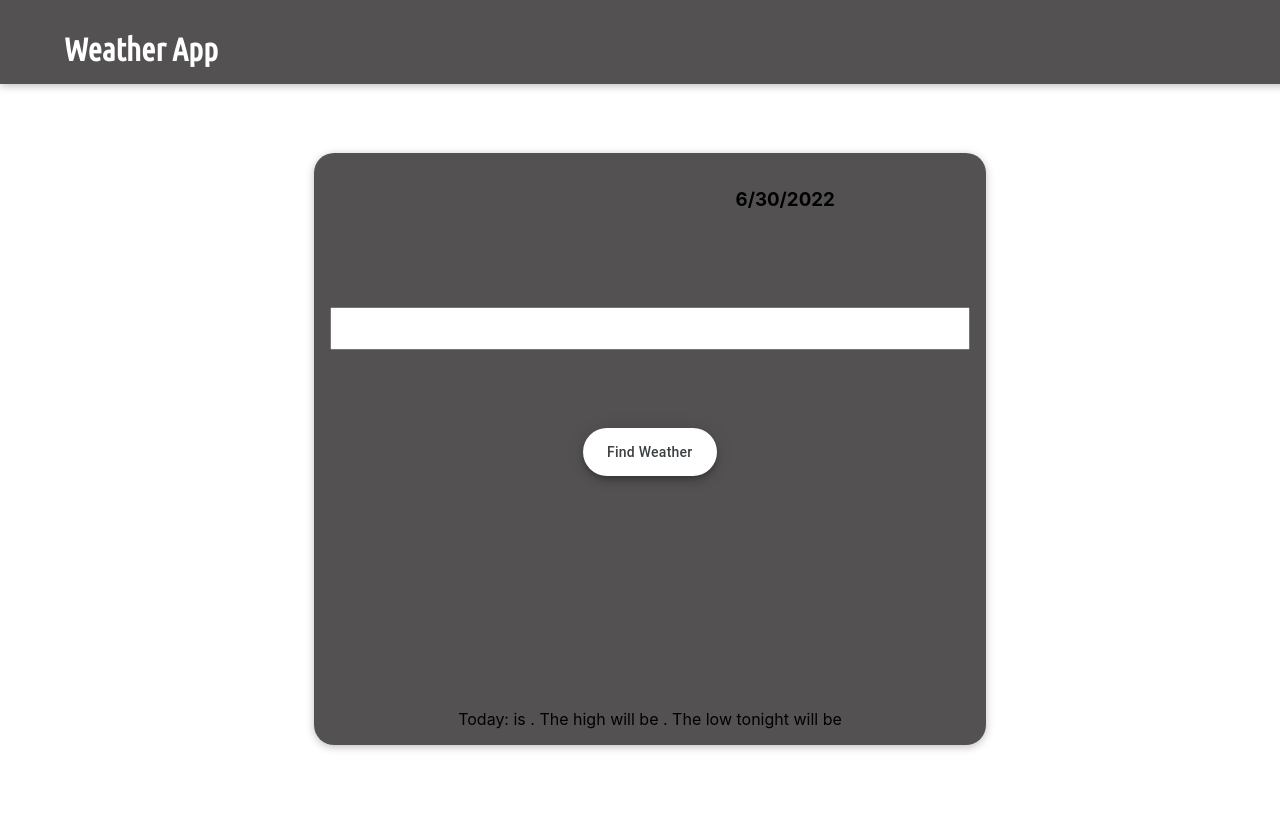
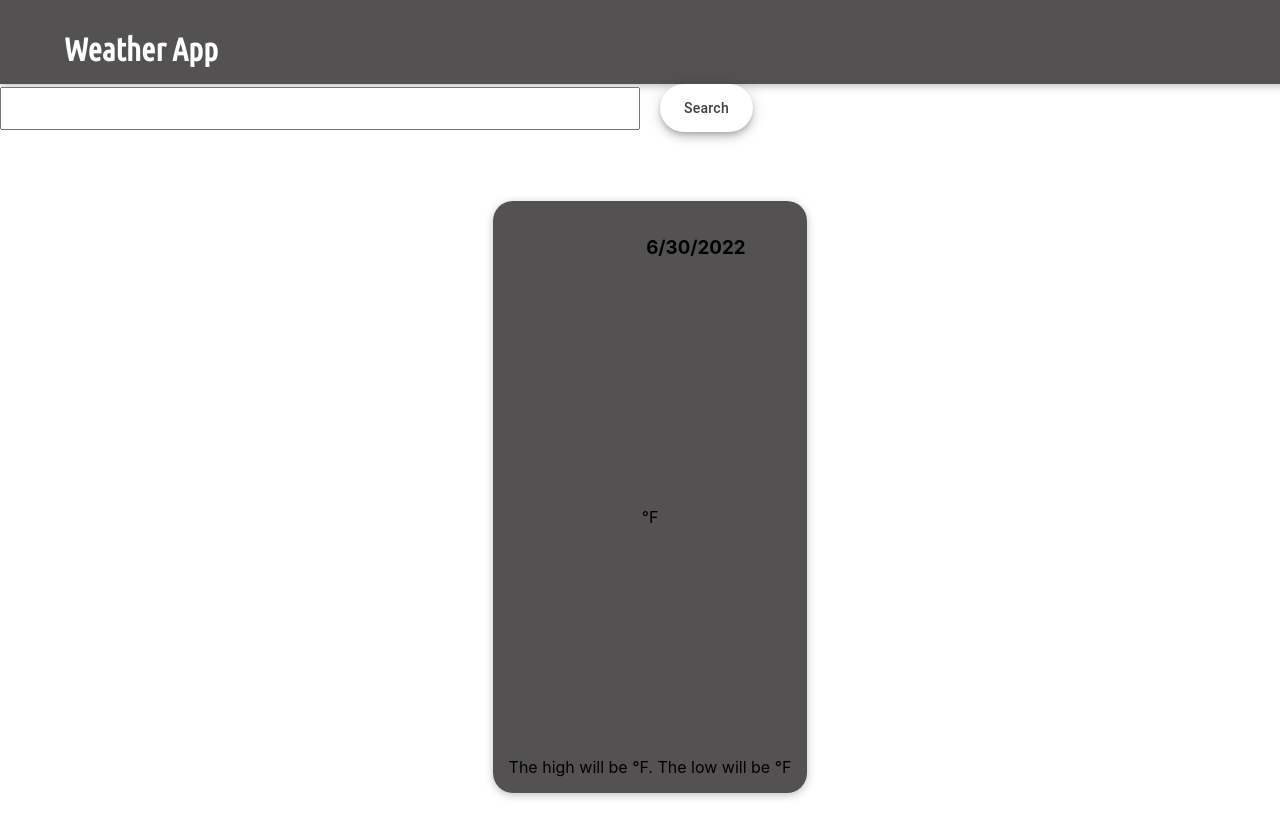
Before and after one commit to 999Marv/weather-app, a React (Create React App) app: page / in a window 1280 px wide. Shown: the top 838 px of the page. Built offline with nearby package versions, Linux system fonts and the light colour scheme.

Commit message:
full functionality now

```diff
--- a/src/App.js
+++ b/src/App.js
@@ -1,8 +1,25 @@
-import { Fragment } from "react";
+import { Fragment, useState } from "react";
 import Header from "./layout/Header";
 import Items from "./components/Items";
+import Form from "./components/Form";
 
 function App() {
+  const [city, setCity] = useState("");
+  const [weather, setWeather] = useState({
+    current: "",
+    minDegree: "",
+    maxDegree: "",
+  });
+
+  const handleSubmit = (e) => {
+    e.preventDefault();
+    setCity("");
+  };
+
+  const farenheit = (num) => {
+    return (1.8 * (num - 273) + 32).toFixed(0);
+  };
+
   async function fetchWeather(city) {
     try {
       const res = await fetch(
@@ -10,7 +27,12 @@ function App() {
       );
 
       const data = await res.json();
-      console.log(data.main.temp);
+
+      setWeather({
+        current: farenheit(data.main.temp),
+        minDegree: farenheit(data.main.temp_min),
+        maxDegree: farenheit(data.main.temp_max),
+      });
     } catch (error) {
       console.log(error.message);
     }
@@ -21,8 +43,18 @@ function App() {
   return (
     <Fragment>
       <Header />
-      <Items date={date} onClickButton={() => fetchWeather("brooklyn")} />
-      {/* <button onClick={() => fetchWeather("London")}>hh</button> */}
+      <Form
+        submitHandler={handleSubmit}
+        changeHandler={(e) => setCity(e.target.value)}
+        clickHandler={() => fetchWeather(city)}
+        giveValue={city}
+      />
+      <Items
+        date={date}
+        current={weather.current}
+        minDegree={weather.minDegree}
+        maxDegree={weather.maxDegree}
+      />
     </Fragment>
   );
 }
--- a/src/components/Button.js
+++ /dev/null
@@ -1,7 +0,0 @@
-import classes from "./Button.module.css";
-
-const Button = (props) => {
-  return <button>Find Weather</button>;
-};
-
-export default Button;
--- a/src/components/Form.js
+++ b/src/components/Form.js
@@ -1,12 +1,32 @@
-import { Fragment, useState } from "react";
-import classes from "./Form.module.css";
+import { useState } from "react";
+import "./Form.module.css";
 
 const Form = (props) => {
+  const [city, setCity] = useState("");
+
+  const handleSubmit = (e) => {
+    e.preventDefault();
+    console.log(city);
+    setCity("");
+  };
+
   return (
-    <Fragment>
-      <input type="text" />
-    </Fragment>
+    <form onSubmit={props.submitHandler}>
+      <input
+        type="text"
+        value={props.giveValue}
+        onChange={props.changeHandler}
+      />
+      <button onClick={props.clickHandler}>Search</button>
+    </form>
   );
 };
 
 export default Form;
+
+{
+  /* <form onSubmit={handleSubmit}>
+  <input type="text" value={city} onChange={(e) => setCity(e.target.value)} />
+  <button>Search</button>
+</form>; */
+}
--- a/src/components/Form.module.css
+++ b/src/components/Form.module.css
@@ -2,4 +2,82 @@ input {
   width: 80vh;
   padding: 12px 20px;
   box-sizing: border-box;
+  margin-right: 20px;
 }
+
+button {
+  align-items: center;
+  appearance: none;
+  background-color: #fff;
+  border-radius: 24px;
+  border-style: none;
+  box-shadow: rgba(0, 0, 0, 0.2) 0 3px 5px -1px,
+    rgba(0, 0, 0, 0.14) 0 6px 10px 0, rgba(0, 0, 0, 0.12) 0 1px 18px 0;
+  box-sizing: border-box;
+  color: #3c4043;
+  cursor: pointer;
+  display: inline-flex;
+  fill: currentcolor;
+  font-family: "Google Sans", Roboto, Arial, sans-serif;
+  font-size: 14px;
+  font-weight: 500;
+  height: 48px;
+  justify-content: center;
+  letter-spacing: 0.25px;
+  line-height: normal;
+  max-width: 100%;
+  overflow: visible;
+  padding: 2px 24px;
+  position: relative;
+  text-align: center;
+  text-transform: none;
+  transition: box-shadow 280ms cubic-bezier(0.4, 0, 0.2, 1),
+    opacity 15ms linear 30ms, transform 270ms cubic-bezier(0, 0, 0.2, 1) 0ms;
+  user-select: none;
+  -webkit-user-select: none;
+  touch-action: manipulation;
+  width: auto;
+  will-change: transform, opacity;
+  z-index: 0;
+}
+
+.button-17:hover {
+  background: #f6f9fe;
+  color: #174ea6;
+}
+
+.button-17:active {
+  box-shadow: 0 4px 4px 0 rgb(60 64 67 / 30%),
+    0 8px 12px 6px rgb(60 64 67 / 15%);
+  outline: none;
+}
+
+.button-17:focus {
+  outline: none;
+  border: 2px solid #4285f4;
+}
+
+.button-17:not(:disabled) {
+  box-shadow: rgba(60, 64, 67, 0.3) 0 1px 3px 0,
+    rgba(60, 64, 67, 0.15) 0 4px 8px 3px;
+}
+
+.button-17:not(:disabled):hover {
+  box-shadow: rgba(60, 64, 67, 0.3) 0 2px 3px 0,
+    rgba(60, 64, 67, 0.15) 0 6px 10px 4px;
+}
+
+.button-17:not(:disabled):focus {
+  box-shadow: rgba(60, 64, 67, 0.3) 0 1px 3px 0,
+    rgba(60, 64, 67, 0.15) 0 4px 8px 3px;
+}
+
+.button-17:not(:disabled):active {
+  box-shadow: rgba(60, 64, 67, 0.3) 0 4px 4px 0,
+    rgba(60, 64, 67, 0.15) 0 8px 12px 6px;
+}
+
+.button-17:disabled {
+  box-shadow: rgba(60, 64, 67, 0.3) 0 1px 3px 0,
+    rgba(60, 64, 67, 0.15) 0 4px 8px 3px;
+}
--- a/src/components/Items.js
+++ b/src/components/Items.js
@@ -1,7 +1,5 @@
 import classes from "./Items.module.css";
 import Card from "./Card";
-import Form from "./Form";
-import Button from "./Button";
 
 const Items = (props) => {
   return (
@@ -9,14 +7,11 @@ const Items = (props) => {
       <div className={classes.container}>
         <h1>{props.location}</h1> <h3>{props.date}</h3>
       </div>
-      <Form />
-      <Button onClick={props.onClickButton} />
-      <div>{props.current}</div>
-      <div>{props.description}</div>
+      {/* <Form /> */}
+      <div>{props.current}°F</div>
       <div>
-        Today: is {props.current}. The high will be {props.maxDegree}. The low
-        tonight will be
-        {props.minDegree}
+        The high will be {props.maxDegree}°F. The low will be {props.minDegree}
+        °F
       </div>
     </Card>
   );
```
Also changed, not shown: 1 other file (tests, documents, lock files or other folders).
